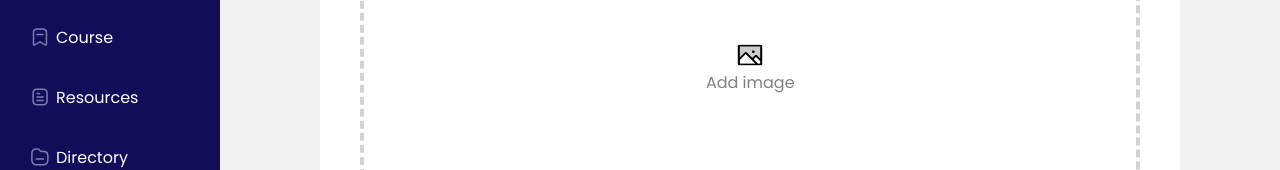
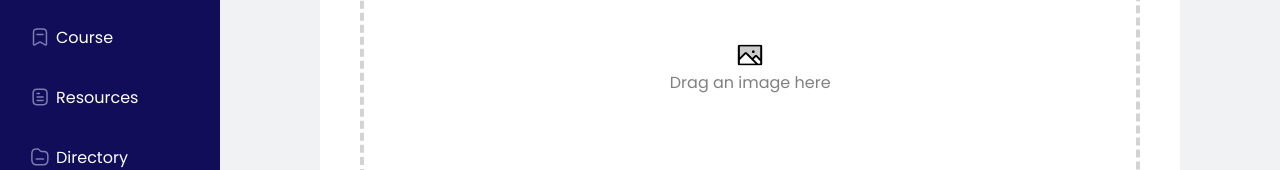
Before and after one commit to HackYourFuture-CPH/class-25-erikson, a React (Create React App) app in the folder frontend/: page /add-course in a window 1280 px wide. Shown: the part 297-467 px from the top of the page. Built offline with nearby package versions, Linux system fonts and the light colour scheme; no server answers; sample sign-in values are in the browser's storage.

Commit message:
Minor fix

```diff
--- a/frontend/src/components/formDetails/FileDrop/FileDrop.tsx
+++ b/frontend/src/components/formDetails/FileDrop/FileDrop.tsx
@@ -47,7 +47,7 @@ export function FileDrop({ onImageSelect }: FileDropProps) {
         ) : (
           <div className={styles.title}>
             <img src='images/gallery.png' alt='background-drop' />
-            <p>Add image</p>
+            <p>Drag an image here</p>
           </div>
         )}
       {error && <div className={styles.error}>{error}</div>}
--- a/frontend/src/components/formDetails/lesson/LessonForm.tsx
+++ b/frontend/src/components/formDetails/lesson/LessonForm.tsx
@@ -46,8 +46,6 @@ const LessonForm = ({
             onChange={(e) => updateFields({ lesson_title: e.target.value })}
           />
         </div>
-        <FileDrop onImageSelect={handleImageChange} />
-
         <div className={styles.descriptionContainer}>
           <label>lessson description</label>
           <input
```
